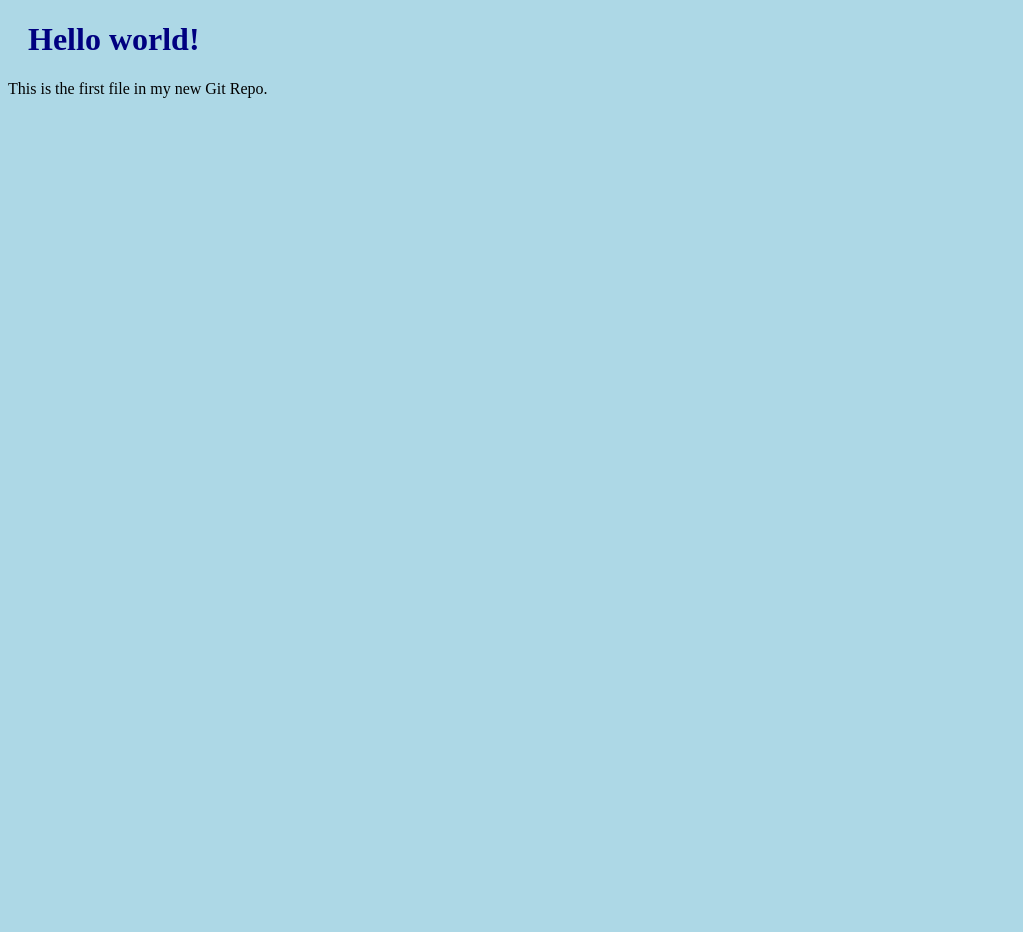
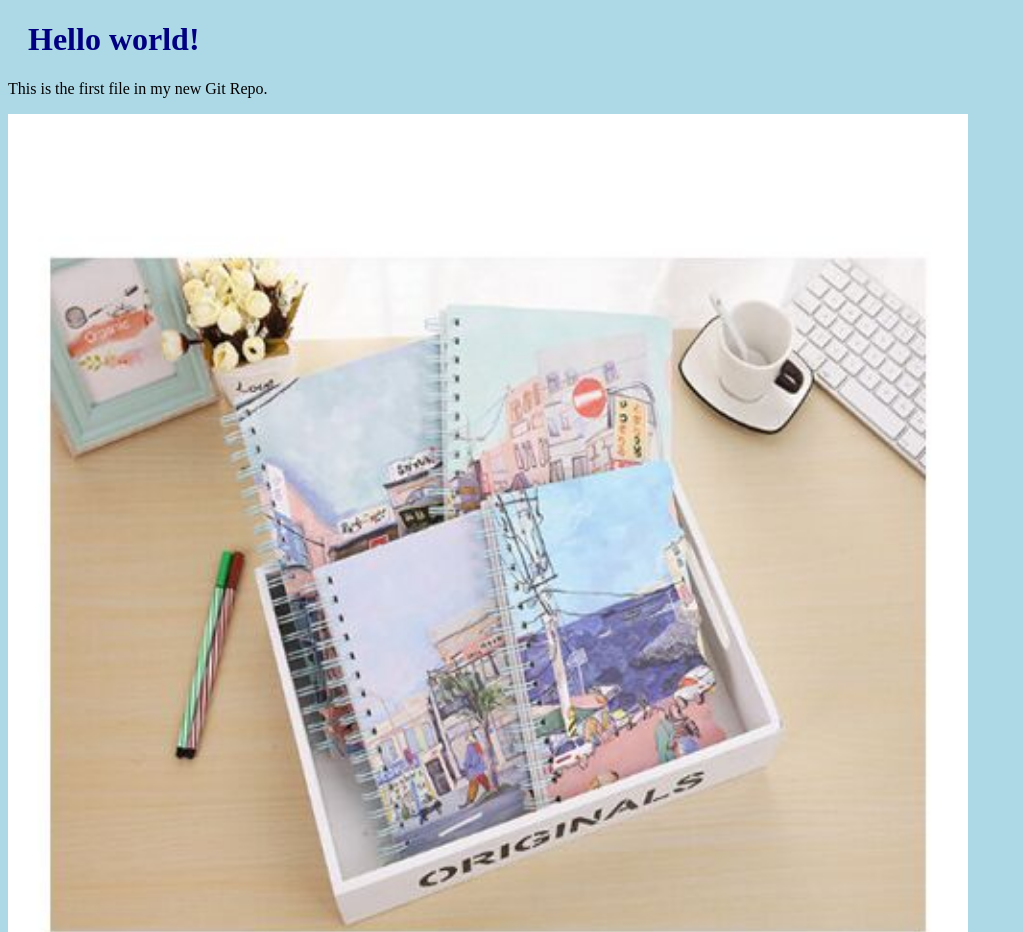
Before and after one commit to tonytruong2709/hello-world, a plain HTML site: page index.html in a window 1280 px wide. Shown: the top 932 px of the page, without its empty margins (0-1023 px from the left). Before the commit the page ends 800 px from the top, so only its background shows below. Drawn offline with Linux system fonts and the light colour scheme.

Commit message:
Added a image to Hello World!

```diff
--- a/index.html
+++ b/index.html
@@ -8,6 +8,7 @@
 
 <h1>Hello world!</h1>
 <p>This is the first file in my new Git Repo.</p>
-
+<div><img src="soloxo.jpg" alt="Hello World from Space"
+style="width:100%;max-width:960px"></div>
 </body>
 </html>
```
Also changed, not shown: soloxo.jpg (added).
